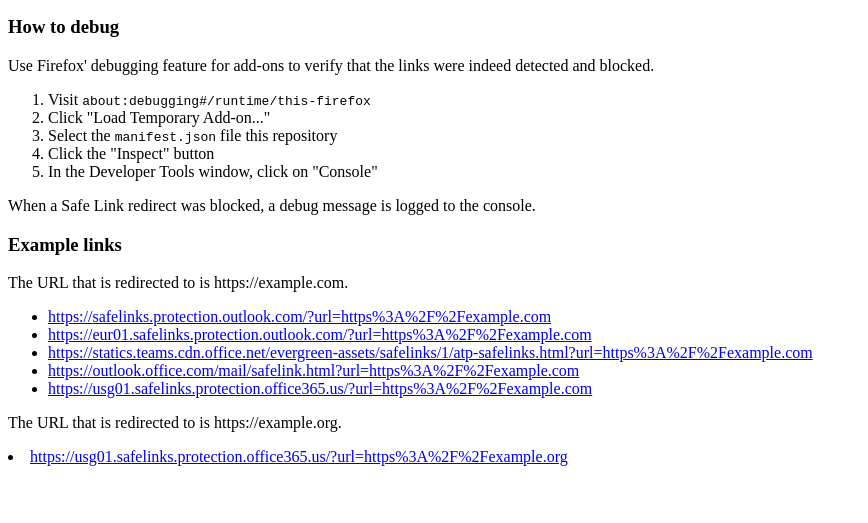
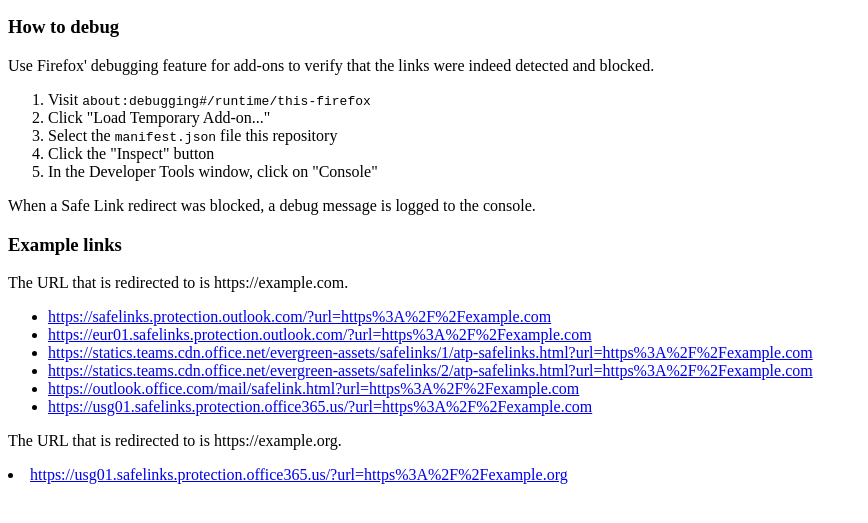
Before and after one commit to wtimme/firefox-remove-safelinks, a browser extension: page test-page.html in a window 1280 px wide. Shown: the part 87-610 px from the top of the page, without its empty margins (0-868 px from the left). Drawn offline with Linux system fonts and the light colour scheme.

Commit message:
Add support for "https://statics.teams.cdn.office.net/evergreen-assets/safelinks/2/atp-safelinks.html"
This fixes #20.

```diff
--- a/background.js
+++ b/background.js
@@ -20,7 +20,7 @@
   removeSafelink,
   {
     urls: [
-      "https://statics.teams.cdn.office.net/evergreen-assets/safelinks/1/atp-safelinks.html*",
+      "https://statics.teams.cdn.office.net/evergreen-assets/safelinks/*/atp-safelinks.html*",
       "https://safelinks.protection.outlook.com/*",
       "https://*.safelinks.protection.outlook.com/*",
       "https://outlook.office.com/mail/safelink.html*",
--- a/test-page.html
+++ b/test-page.html
@@ -44,6 +44,11 @@
       </a>
     </li>
     <li>
+      <a href="https://statics.teams.cdn.office.net/evergreen-assets/safelinks/2/atp-safelinks.html?url=https%3A%2F%2Fexample.com">
+        https://statics.teams.cdn.office.net/evergreen-assets/safelinks/2/atp-safelinks.html?url=https%3A%2F%2Fexample.com
+      </a>
+    </li>
+    <li>
       <a href="https://outlook.office.com/mail/safelink.html?url=https%3A%2F%2Fexample.com">
         https://outlook.office.com/mail/safelink.html?url=https%3A%2F%2Fexample.com
       </a>
```
Also changed, not shown: manifest.json.
